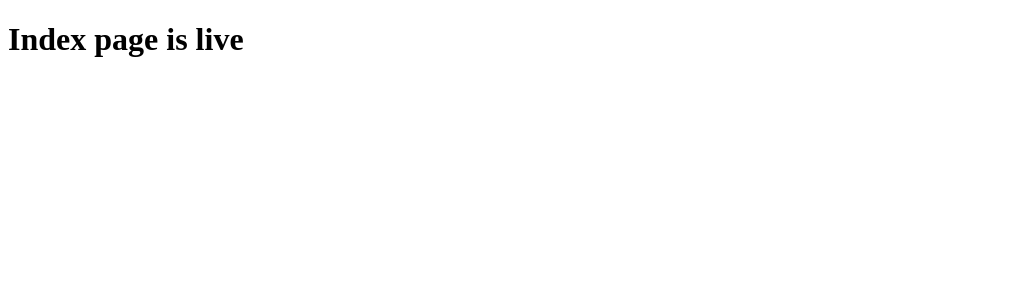
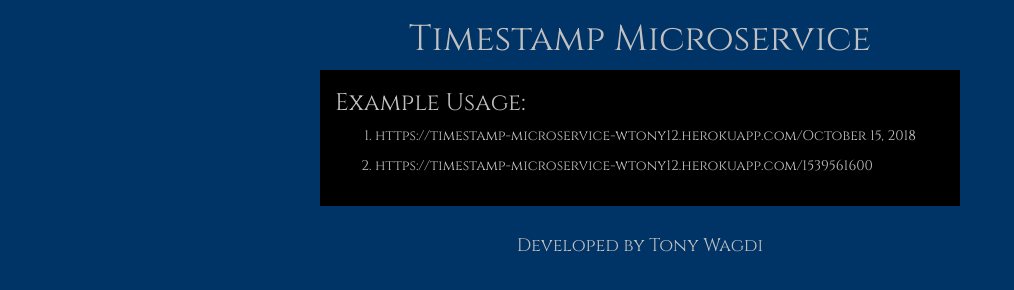
Before and after one commit to WTony12/Timestamp-Microservice, a website: page public/index.html in a window 1280 px wide. Shown: the whole page, without its empty margins (0-1014 px from the left). Drawn offline with nearby package versions, Linux system fonts and the light colour scheme.

Commit message:
designed frontend

```diff
--- a/public/assets/style.css
+++ b/public/assets/style.css
@@ -0,0 +1,12 @@
+@import url('https://fonts.googleapis.com/css?family=Cinzel');
+
+body{
+    background-color: #003366;
+}
+h1, h3, p, li, h4{
+    font-family: Cinzel;
+    color: silver;
+}
+#box{
+    background-color: black;
+}
--- a/public/index.html
+++ b/public/index.html
@@ -2,9 +2,28 @@
 
 <html lang="en">
 <head>
+    <!-- Bootstrap -->
+    <link rel="stylesheet" href="https://maxcdn.bootstrapcdn.com/bootstrap/3.3.7/css/bootstrap.min.css" integrity="sha384-BVYiiSIFeK1dGmJRAkycuHAHRg32OmUcww7on3RYdg4Va+PmSTsz/K68vbdEjh4u" crossorigin="anonymous">
+    <!-- CSS stylesheet -->
+    <link rel="stylesheet" type="text/css" href="./assets/style.css">
     <title>Timestamp Microservice</title>
+
 </head>
 <body>
-    <h1>Index page is live</h1>
+    <div class="container-fluid">
+        <h1 class="text-center">Timestamp Microservice</h1>
+        <div class="row">
+            <div id="box" class="col-sm-6 col-sm-offset-3">
+                <h3>Example Usage:</h3>
+                <ol>
+                    <li><p>https://timestamp-microservice-wtony12.herokuapp.com/October 15, 2018</p></li>
+                    <li><p>https://timestamp-microservice-wtony12.herokuapp.com/1539561600</p></li>
+                </ol>
+                <br>
+            </div>
+        </div>
+        <br>
+        <h4 class="text-center">Developed by Tony Wagdi</h1>
+    </div>
 </body>
 </html>
```
